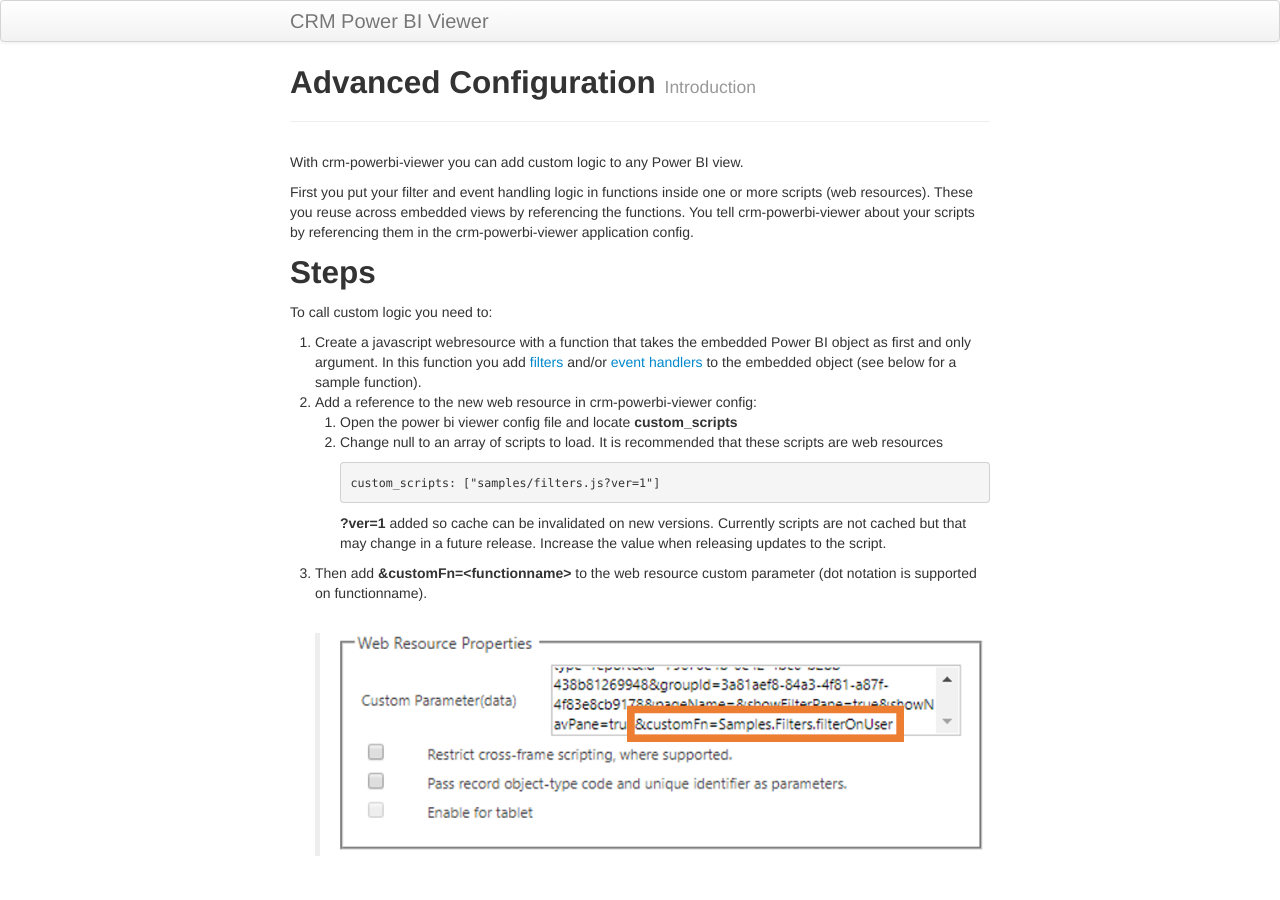
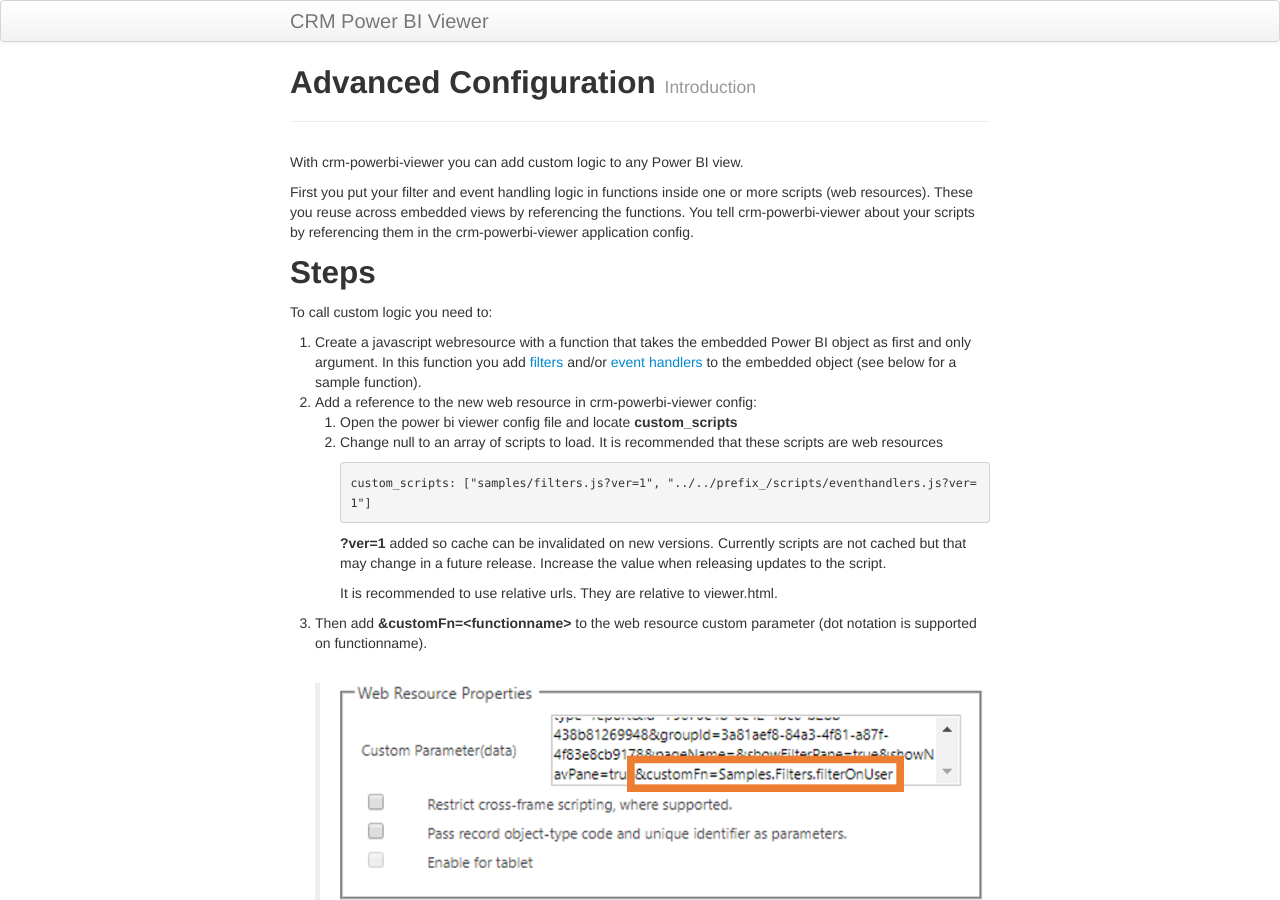
Before and after one commit to taarskog/crm-powerbi-viewer, a Jekyll site: the page built from pages/advanced-config.md, in a window 1280 px wide and 900 px high. Built offline with Jekyll 4.4.1, drawn with Linux system fonts in a browser that asks for light colours.

Commit message:
Clarified scripts refs are relative

````diff
--- a/pages/advanced-config.md
+++ b/pages/advanced-config.md
@@ -19,11 +19,13 @@
    0. Change null to an array of scripts to load. It is recommended that these scripts are web resources
 
       ```javascript
-      custom_scripts: ["samples/filters.js?ver=1"]
+      custom_scripts: ["samples/filters.js?ver=1", "../../prefix_/scripts/eventhandlers.js?ver=1"]
       ```
 
       **?ver=1** added so cache can be invalidated on new versions. Currently scripts are not cached but that may change in a future release.
       Increase the value when releasing updates to the script.
+
+      It is recommended to use relative urls. They are relative to viewer.html.
 
 0. Then add **&customFn=\<functionname\>** to the web resource custom parameter (dot notation is supported on functionname).<br /><br />
 
````
Also changed, not shown: index.md (+1 -1 lines).
